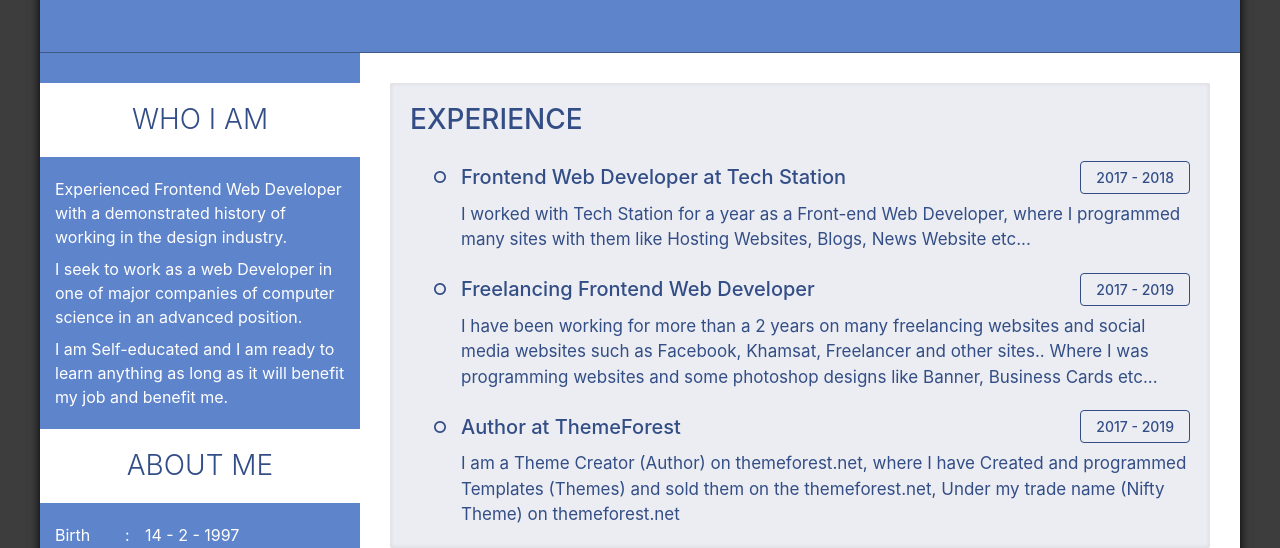
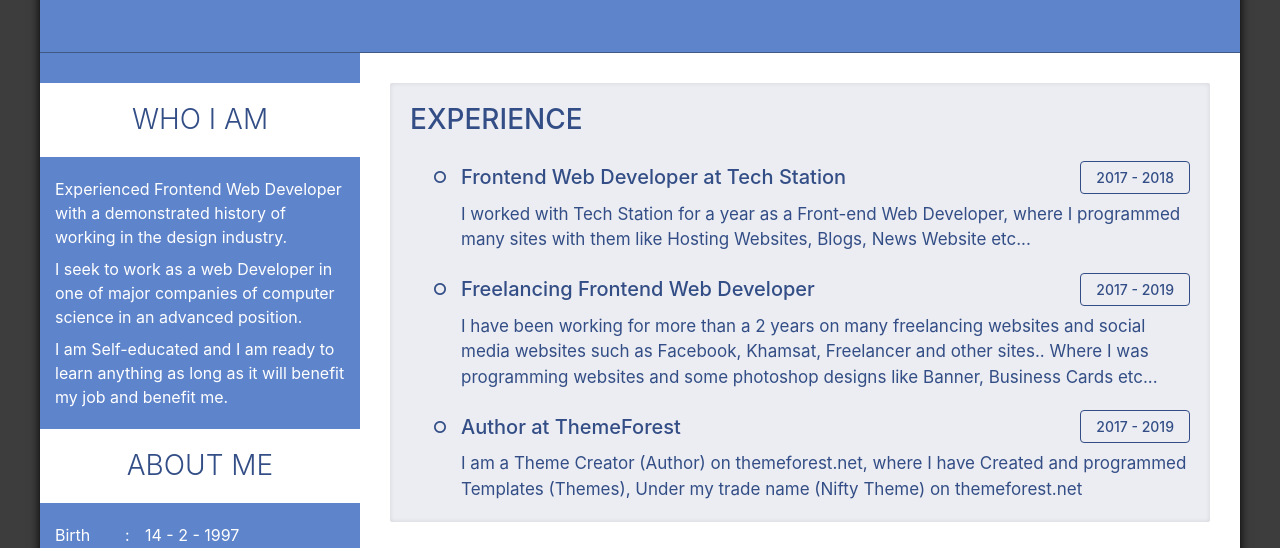
Before and after one commit to niftytheme/Osama-Bakri, a plain HTML site: page index.html in a window 1280 px wide. Shown: the part 221-769 px from the top of the page. Drawn offline with Linux system fonts and the light colour scheme.

Commit message:
2/8/2019

```diff
--- a/index.html
+++ b/index.html
@@ -259,7 +259,7 @@
                 <div class="date ml-auto">2017 - 2019</div>
               </div>
               <div class="content">
-                <p class="mb-0">I am a Theme Creator (Author) on themeforest.net, where I have Created and  programmed Templates (Themes) and sold them on the themeforest.net, Under my trade name (Nifty Theme) on themeforest.net</p>
+                <p class="mb-0">I am a Theme Creator (Author) on themeforest.net, where I have Created and  programmed Templates (Themes), Under my trade name (Nifty Theme) on themeforest.net</p>
               </div>
             </li>
           </ul>
```
